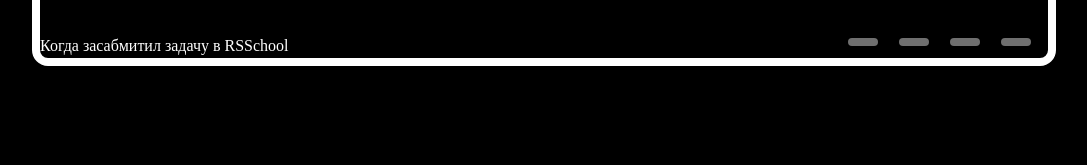
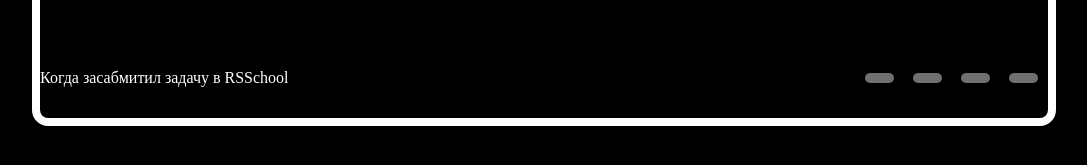
Before and after one commit to VeneraAleksandrova/cssMemeSlider, a plain HTML site: page cssMemeSlider/index.html in a window 1280 px wide. Shown: the part 553-718 px from the top of the page, without its empty margins (96-1183 px from the left). Drawn offline with Linux system fonts and the light colour scheme.

Commit message:
feat: change width btn for navigation  (Sun, Sep 15, 2024 12:54:08 AM)

```diff
--- a/cssMemeSlider/index.html
+++ b/cssMemeSlider/index.html
@@ -25,8 +25,8 @@
                 <div class="descriptions__block">
                     <span class="descr checked" >Когда засабмитил задачу в RSSchool</span>
                     <span class="descr">Когда вспоминаешь про дедлайны в RSSchool</span>
-                    <span class="descr">Когда вспоминаешь про дедлайны в RSSchool</span>
-                    <span class="descr">Когда засабмитил задачу в RSSchool</span>
+                    <span class="descr">Когда ревьювер поставил за работу максимальный балл</span>
+                    <span class="descr">Когда начал выполнять новое задание в RSSchool</span>
             </div>
         </div>
                 <div class="navigation">
--- a/cssMemeSlider/style.css
+++ b/cssMemeSlider/style.css
@@ -90,11 +90,15 @@ body {
   display: flex;
   justify-content: space-between;
   width: 100%;
-  margin-top: 4%;
   margin-right: auto;
   margin-left: auto;
+  height: 10vh;
+  align-items: center;
 }
 
+.descriptions {
+  min-width: 80%;
+}
 .descriptions__block {
   display: flex;
   width: 500%;
@@ -104,22 +108,23 @@ body {
   display: flex;
   justify-content: space-between;
   align-content: center;
-  gap: 2%;
-  height: 5%;
-  max-width: 20%;
+  height: 100%;
+  width: 30%;
 }
 .nav {
-  height: 20px;
-  width: 50px;
+  width: 30%;
   cursor: pointer;
+  display: flex;
+  justify-content: center;
+  align-items: center;
 }
 .bar {
-  height: 8px;
-  width: 30px;
+  width: 60%;
   background-color: #ddd;
   opacity: 0.5;
-  border-radius: 10px;
+  border-radius: 10rem;
   transition: all 0.4s ease;
+  height: 12%;
 }
 
 .bar:hover {
@@ -135,6 +140,7 @@ input[name="mem"] {
   display: flex;
   width: 400%;
   height: 100%;
+  margin-bottom: 4%;
 }
 
 .slide {
@@ -172,6 +178,7 @@ input[name="mem"] {
 #mem1:checked ~ .transitions .descriptions .descriptions__block .checked {
   margin-left: 0;
 }
+
 #mem2:checked ~ .transitions .descriptions .descriptions__block .checked {
   margin-left: -25%;
 }
```
